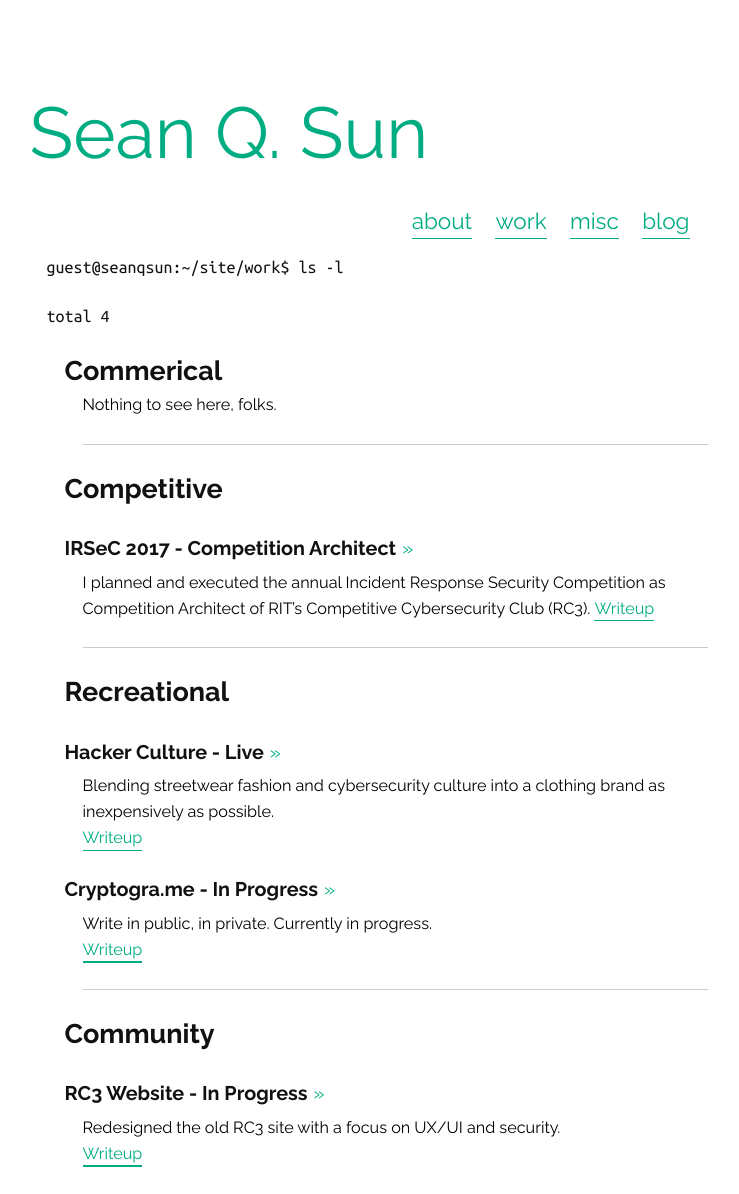
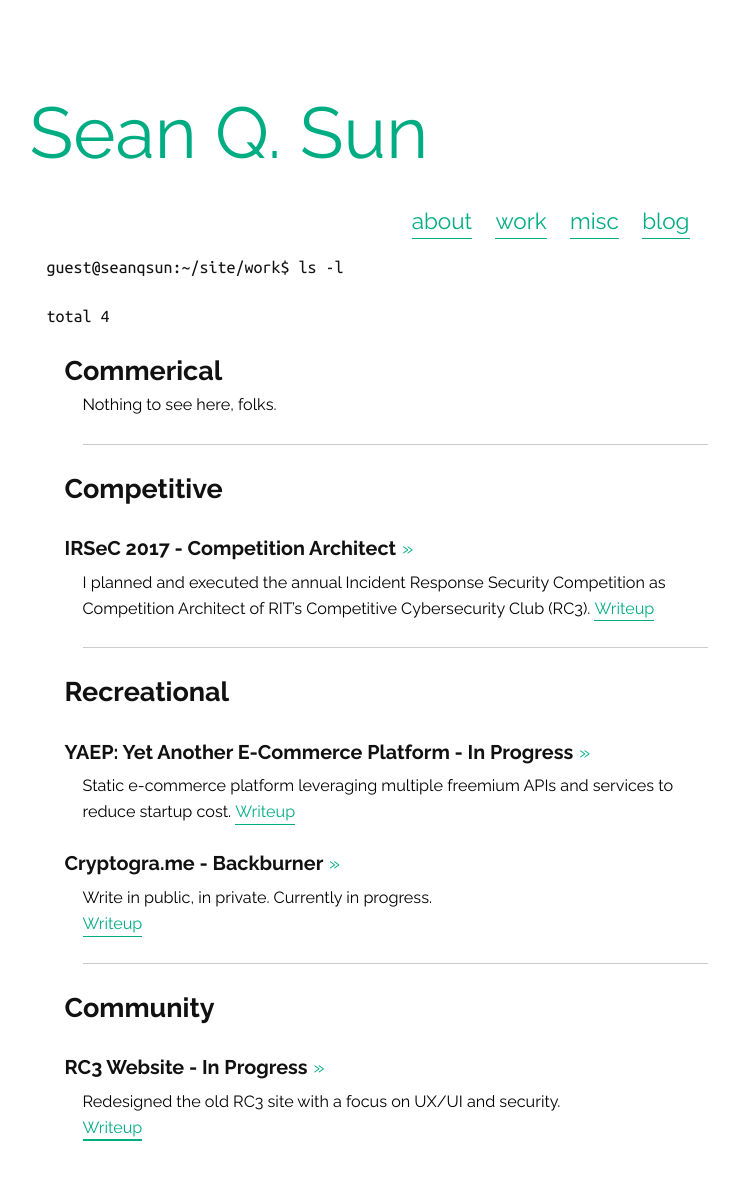
Before and after one commit to Sean-Q-Sun/Sean-Q-Sun.github.io, a Jekyll site: the page built from work.md, in a window 1280 px wide. Shown: the whole page, without its empty margins (245-984 px from the left). Built offline with Jekyll 4.4.1, drawn with Linux system fonts in a browser that asks for light colours; after the commit the page ends 1168 px from its top, so only the background shows below that.

Commit message:
Added new project in work

```diff
--- a/work.md
+++ b/work.md
@@ -33,11 +33,11 @@ I planned and executed the annual Incident Response Security Competition as Comp
 <p>Scratching my own itches</p>
 </div>
 
-###### Hacker Culture - Live <a class="link1" href="http://hackerculture.co">>></a>
-Blending streetwear fashion and cybersecurity culture into a clothing brand as inexpensively as possible.
-<a class="link2" href="/work/hackerculture">Writeup</a>
+###### YAEP: Yet Another E-Commerce Platform - In Progress <a class="link1" href="https://github.com/HackerCulture/hackerculture.github.io">>></a>
+Static e-commerce platform leveraging multiple freemium APIs and services to reduce startup cost.
+<a class="link2" href="/work/yaep">Writeup</a>
 
-###### Cryptogra.me - In Progress <a class="link1" href="http://cryptogra.me">>></a>
+###### Cryptogra.me - Backburner <a class="link1" href="http://cryptogra.me">>></a>
 Write in public, in private. Currently in progress.
 <a class="link2" href="/work/cryptograme">Writeup</a>
 
```
